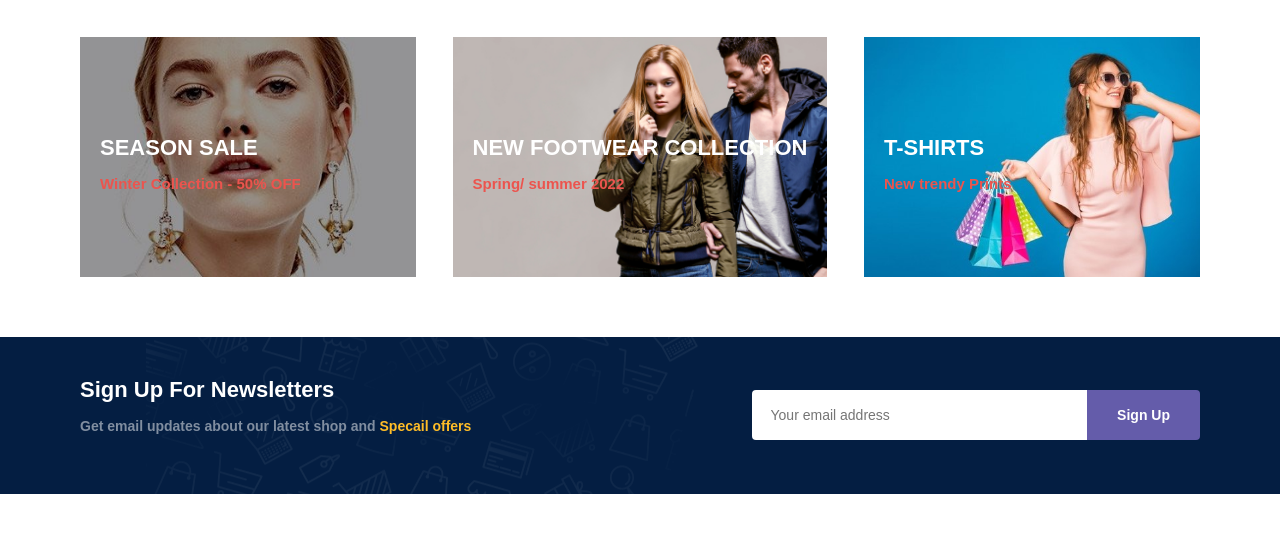
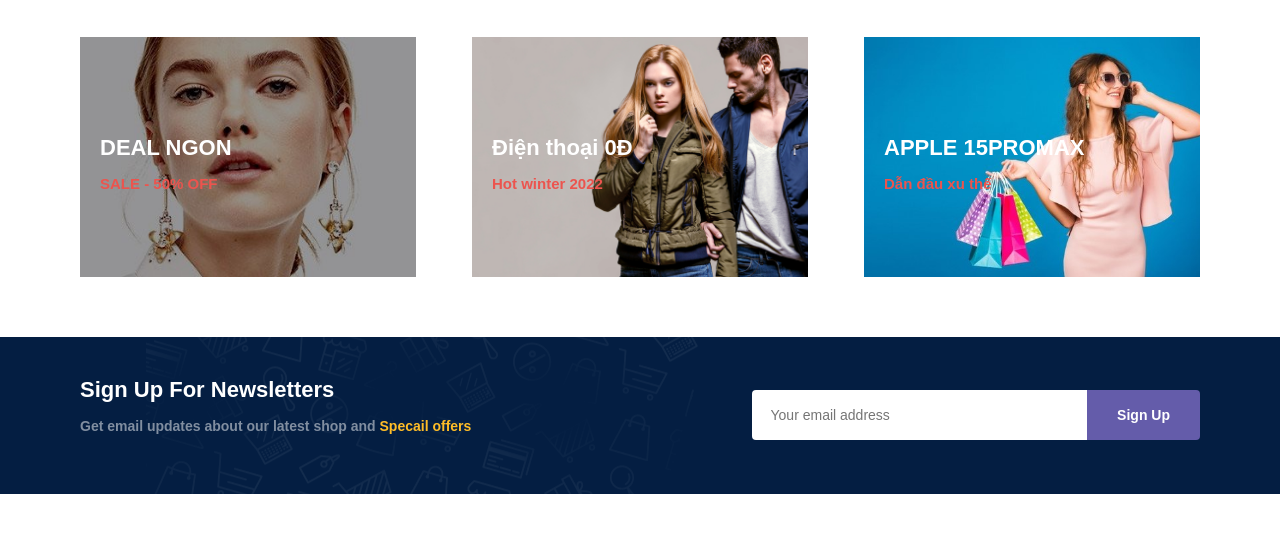
Before and after one commit to ChuDung2k3/shopWeb.github.io, a plain HTML site: page index.html in a window 1280 px wide. Shown: the part 4433-4985 px from the top of the page. Drawn offline with Linux system fonts and the light colour scheme.

Commit message:
change text

```diff
--- a/index.html
+++ b/index.html
@@ -368,16 +368,16 @@
     </section>
     <section id="banner3">
       <div class="banner-box">
-        <h2>SEASON SALE</h2>
-        <h3>Winter Collection - 50% OFF</h3>
+        <h2>DEAL NGON</h2>
+        <h3>SALE - 50% OFF</h3>
       </div>
       <div class="banner-box banner-box2">
-        <h2>NEW FOOTWEAR COLLECTION</h2>
-        <h3>Spring/ summer 2022</h3>
+        <h2>Điện thoại 0Đ</h2>
+        <h3>Hot winter 2022</h3>
       </div>
       <div class="banner-box banner-box3">
-        <h2>T-SHIRTS</h2>
-        <h3>New trendy Prints</h3>
+        <h2>APPLE 15PROMAX</h2>
+        <h3>Dẫn đầu xu thế</h3>
       </div>
     </section>
     <section id="newsletter" class="section-p1 section-m1">
```
